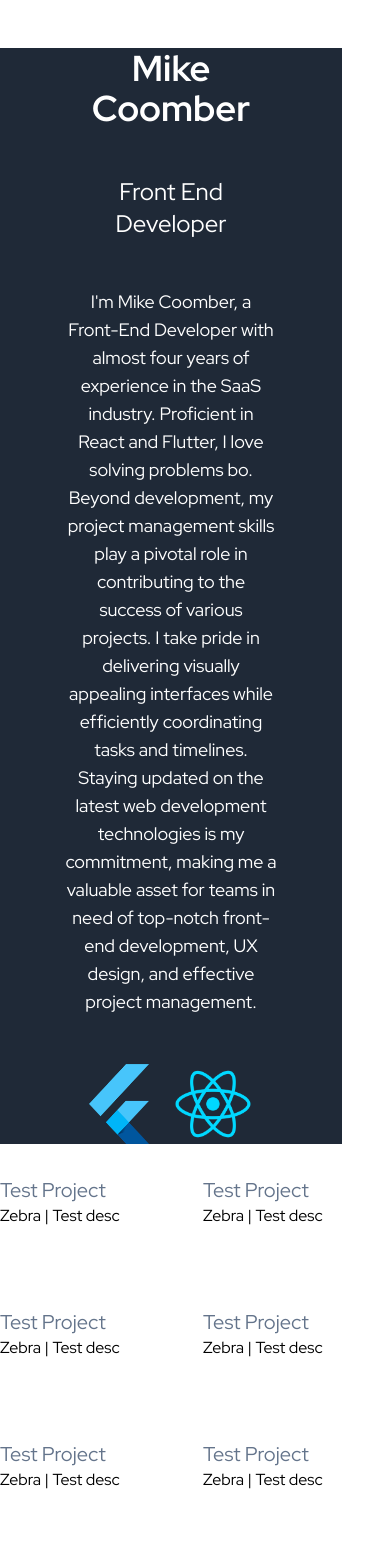
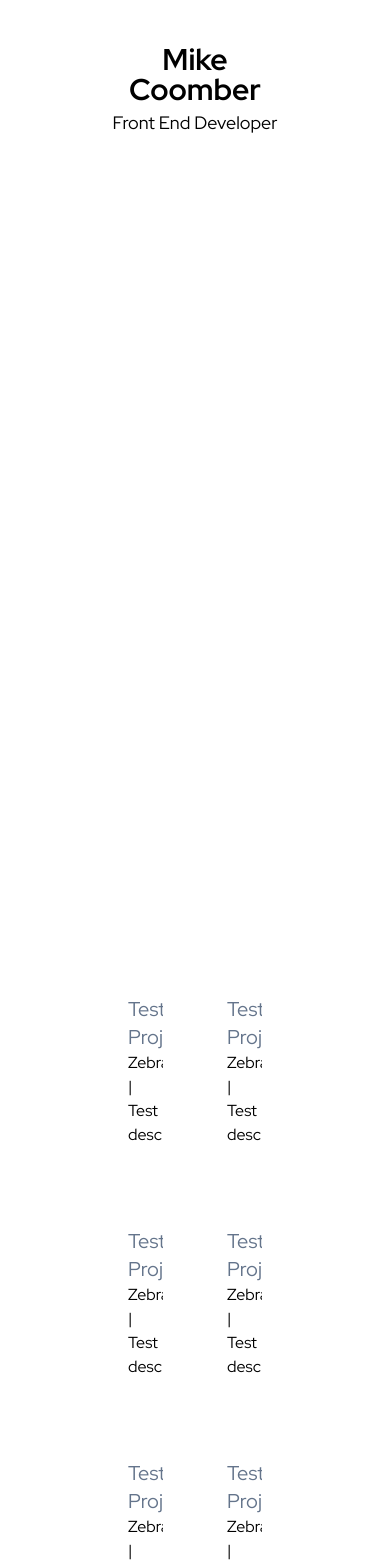
Before and after one commit to MC-Coomber/portfolio, a Next.js app: page / in a window 390 px wide. Shown: the top 1566 px of the page. Built offline with nearby package versions, Linux system fonts and the light colour scheme.

Commit message:
nice animations and stuff

```diff
--- a/package.json
+++ b/package.json
@@ -13,6 +13,7 @@
     "@emotion/styled": "^11.11.0",
     "@mui/icons-material": "^5.14.19",
     "@mui/material": "^5.14.12",
+    "framer-motion": "^10.18.0",
     "next": "13.5.4",
     "react": "^18",
     "react-dom": "^18"
--- a/src/app/globals.css
+++ b/src/app/globals.css
@@ -7,4 +7,5 @@ body {
   font-family: Arial, Helvetica, sans-serif;
   background: rgb(9 64 116 / var(--tw-bg-opacity));
   user-select: none;
+  overflow-x: hidden;
 }
--- a/src/app/page.tsx
+++ b/src/app/page.tsx
@@ -1,19 +1,24 @@
 "use client";
-import Sidebar from "@/components/sidebar";
 import Content from "@/components/content";
 import "./globals.css";
-import { useState } from "react";
-import { ImageContext } from "@/context/image-context";
+import { FirstView } from "@/components/header";
+import { Chevron } from "@/components/chevron";
+import { useRef } from "react";
 
 export default function Home() {
-  const [currentImage, setCurrentImage] = useState<string>();
+  const contentRef = useRef<HTMLDivElement>(null);
 
   return (
-    <div className="max-w-screen lg:flex pr-12 lg:pr-24 py-12 lg:py-0 gap-16 bg-secondary-blue text-text-color">
-      <ImageContext.Provider value={{ currentImage, setCurrentImage }}>
-        <Sidebar />
-        <Content />
-      </ImageContext.Provider>
+    <div className="">
+      <FirstView />
+      <Content ref={contentRef} />
+      <Chevron
+        onClick={() =>
+          contentRef.current?.scrollIntoView({
+            behavior: "smooth",
+          })
+        }
+      />
     </div>
   );
 }
--- /dev/null
+++ b/src/components/chevron.tsx
@@ -0,0 +1,23 @@
+"use client";
+
+import { IconButton } from "@mui/material";
+import { ExpandMore } from "@mui/icons-material";
+
+import { motion, useScroll, useTransform } from "framer-motion";
+import { MouseEventHandler } from "react";
+
+export function Chevron({ onClick }: { onClick: MouseEventHandler }) {
+  const { scrollYProgress } = useScroll();
+  const opacity = useTransform(scrollYProgress, [0, 0.1], [1, 0]);
+
+  return (
+    <motion.div
+      className="sticky bottom-0 left-0 right-0 flex justify-center"
+      style={{ opacity: opacity }}
+    >
+      <IconButton size="large" onClick={onClick}>
+        <ExpandMore fontSize="large" />
+      </IconButton>
+    </motion.div>
+  );
+}
--- a/src/components/content.tsx
+++ b/src/components/content.tsx
@@ -1,57 +1,30 @@
 "use client";
-
 import { allWork } from "@/data/all-work";
 import ProjectCard from "./work-card";
-import Bio from "./bio";
-import { Drawer, backdropClasses } from "@mui/material";
-import { createContext, useContext, useEffect, useState } from "react";
-import ProjectModel from "@/data/project";
-import { SelectedWorkContext } from "@/context/selected-work-context";
-import { DrawerContent } from "./drawer";
-import { ImageContext } from "@/context/image-context";
+import { motion, useScroll, useTransform } from "framer-motion";
+import { forwardRef } from "react";
+import Image from "next/image";
+import josh from "../assets/josh.jpg";
 
-export default function Content() {
-  const [drawerOpen, setDrawerOpen] = useState(false);
-  const { setCurrentImage } = useContext(ImageContext);
-  const [selectedWork, setSelectedWork] = useState<ProjectModel | undefined>(
-    undefined
-  );
-
-  useEffect(() => {
-    if (selectedWork != undefined) {
-      setDrawerOpen(true);
-    } else {
-      setDrawerOpen(false);
-    }
-  }, [selectedWork]);
+export default forwardRef<HTMLDivElement>(function Content(props, ref) {
+  const { scrollYProgress } = useScroll();
+  const opacity = useTransform(scrollYProgress, [0, 0.3], [0, 1]);
 
   return (
-    <main className="flex lg:w-1/2 lg:pt-24 py-4 flex-col select-none">
-      <SelectedWorkContext.Provider value={{ selectedWork, setSelectedWork }}>
+    <>
+      <div style={{ height: "80vh" }}></div>
+      <motion.section
+        className="flex justify-center p-32 select-none"
+        style={{ opacity: opacity }}
+        ref={ref}
+      >
         <div className="grid grid-cols-2 gap-16">
-          {allWork.map((work) => (
-            <ProjectCard key={work.name} model={work} />
+          {allWork.map((work, index) => (
+            <ProjectCard key={index} model={work} />
           ))}
         </div>
-        <Drawer
-          open={drawerOpen}
-          PaperProps={{
-            className: "w-full lg:w-1/2",
-          }}
-          anchor="right"
-          slotProps={{
-            backdrop: {
-              style: { background: "transparent" },
-            },
-          }}
-          onClose={() => {
-            setSelectedWork(undefined);
-            setCurrentImage(undefined);
-          }}
-        >
-          <DrawerContent />
-        </Drawer>
-      </SelectedWorkContext.Provider>
-    </main>
+        {/* // <Image src={josh} alt="josh" /> */}
+      </motion.section>
+    </>
   );
-}
+});
--- /dev/null
+++ b/src/components/header.tsx
@@ -0,0 +1,30 @@
+"use client";
+import { motion, useScroll, useTransform } from "framer-motion";
+
+export function FirstView() {
+  const { scrollYProgress } = useScroll();
+
+  const increased = useTransform(scrollYProgress, (val) => val * 4);
+  const scale = useTransform(increased, [0, 1], [1, 0.5]);
+  const top = useTransform(
+    useTransform(increased, [0, 1], [40, 0]),
+    (val) => `${val}%`
+  );
+
+  return (
+    <>
+      <motion.div
+        className="sticky top-0 bottom-0 z-10 bg-white"
+        style={{ top: top }}
+      >
+        <motion.div
+          className="flex flex-col items-center justify-center sticky text-center gap-4"
+          style={{ scale: scale }}
+        >
+          <h1 className="text-6xl font-bold">Mike Coomber</h1>
+          <h2 className="text-4xl">Front End Developer</h2>
+        </motion.div>
+      </motion.div>
+    </>
+  );
+}
--- a/src/components/work-card.tsx
+++ b/src/components/work-card.tsx
@@ -1,15 +1,7 @@
-import { ImageContext } from "@/context/image-context";
-import { SelectedWorkContext } from "@/context/selected-work-context";
 import ProjectModel from "@/data/project";
-import { Drawer } from "@mui/material";
-import { useContext, useState } from "react";
 import Image from "next/image";
 
 export default function ProjectCard({ model }: WorkCardProps) {
-  const [lockImage, setLockImage] = useState(false);
-  const { setSelectedWork } = useContext(SelectedWorkContext);
-  const { setCurrentImage } = useContext(ImageContext);
-
   return (
     <div className="group flex flex-col gap-4 align-text-top w-full h-min cursor-pointer overflow-hidden">
       <div className="overflow-hidden">
```
Also changed, not shown: src/assets/josh.jpg (added), 1 other file (tests, documents, lock files or other folders).
